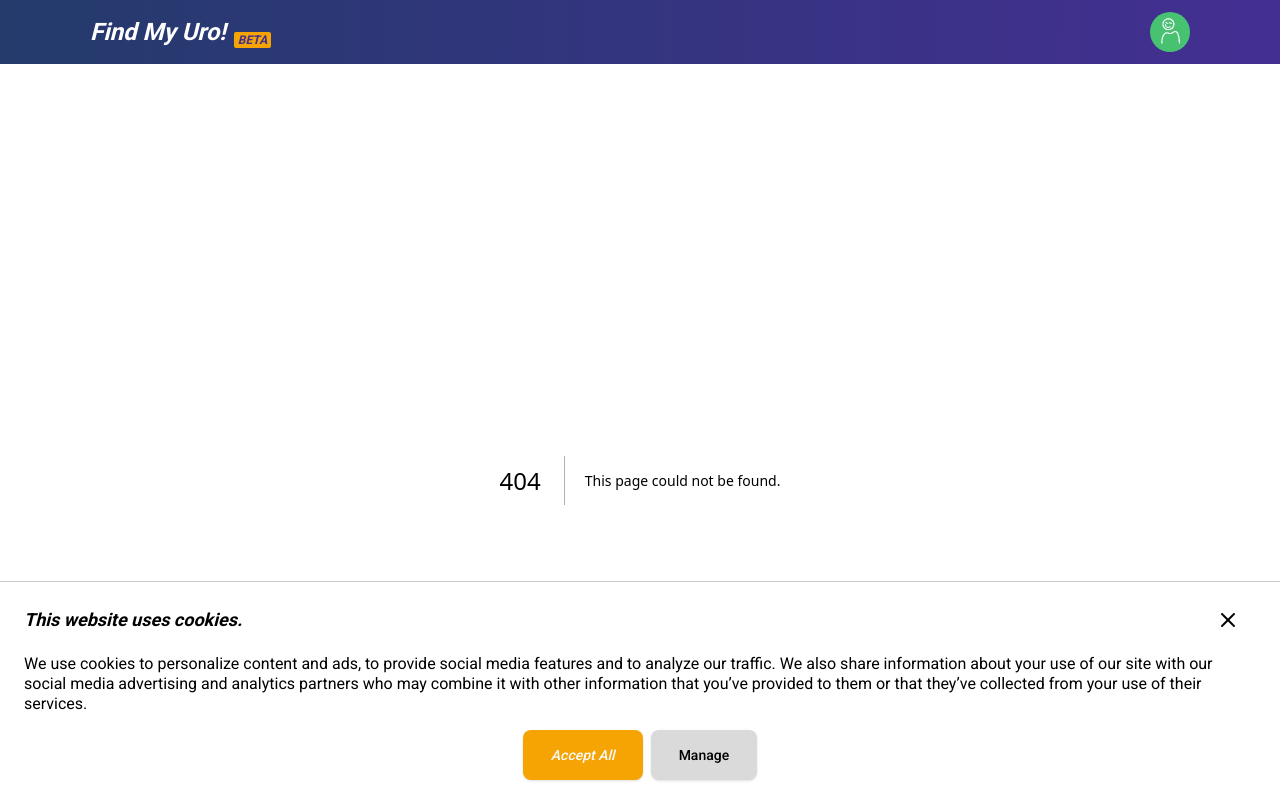
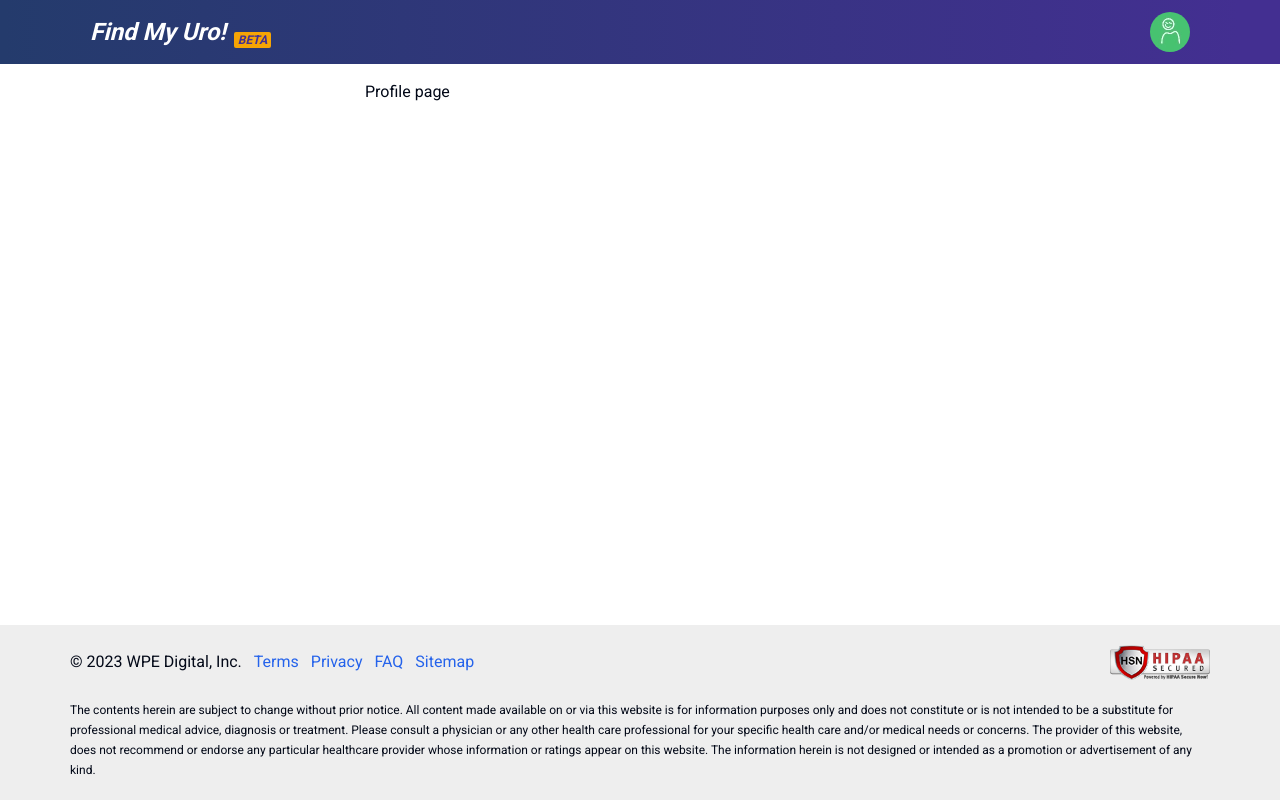
Before and after one commit to Coconut-Lab-SG/find-my-uro, a Next.js app: page /account/profile in a window 1280 px wide. Before the commit this address had no page. Shown: the top 800 px of the page. Built offline with nearby package versions, Linux system fonts and the light colour scheme.

Commit message:
feat(profile): add profile page route

```diff
--- /dev/null
+++ b/src/app/(account)/account/profile/page.tsx
@@ -0,0 +1,9 @@
+export default function Profile() {
+  return (
+    <div className="mobileL:min-w-[576px] max-w-[1140px] mx-auto px-5">
+      <div className="w-full mb-5 mobileL:w-1/2 mobileL:mx-auto">
+        <h1>Profile page</h1>
+      </div>
+    </div>
+  )
+}
--- a/src/app/layout.tsx
+++ b/src/app/layout.tsx
@@ -2,7 +2,6 @@ import { cn } from '@/lib/utils'
 import type { Metadata, Viewport } from 'next'
 import { Roboto } from 'next/font/google'
 
-import { CookieModal } from '@/components/cookie-modal'
 import Footer from '@/components/footer'
 import Header from '@/components/header'
 import '@/styles/globals.css'
@@ -34,7 +33,7 @@ export default function RootLayout({
       <body className={cn('flex flex-col h-dvh', roboto.className)}>
         <Header />
         <div className="flex-1 py-4 w-full">{children}</div>
-        <CookieModal />
+        {/* <CookieModal /> */}
         <Footer />
       </body>
     </html>
```
